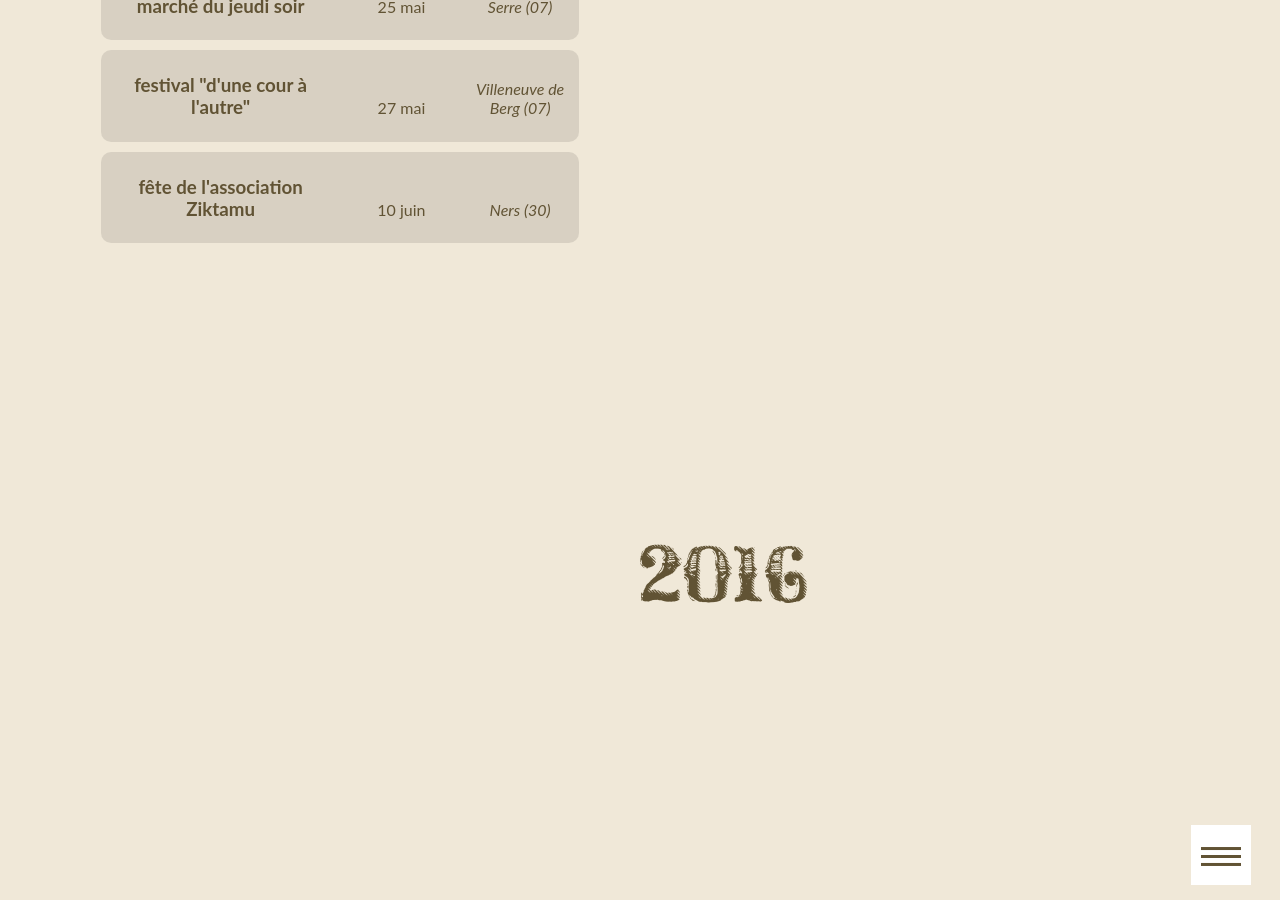
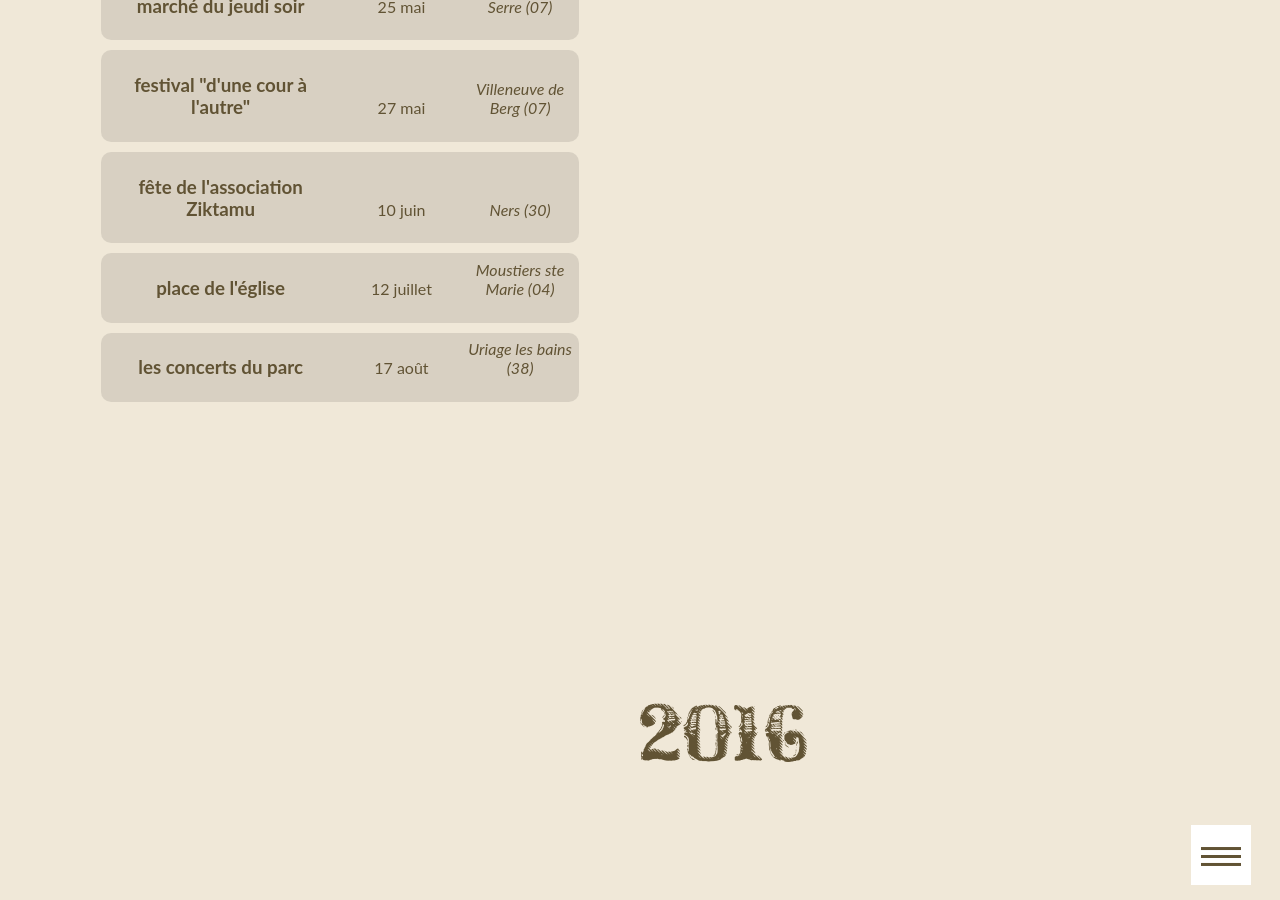
Before and after one commit to ftmftrs/ftmftrs.github.io, a Jekyll site: the page built from concert/index.html, in a window 1280 px wide and 900 px high, scrolled down 1480 px. Built offline with Jekyll 4.4.1, drawn with Linux system fonts in a browser that asks for light colours; Markdown is read by kramdown in place of the engine named in the settings; comment, search, counter and statistics services are not loaded.

Commit message:
Update concerts.yml

```diff
--- a/_data/concerts.yml
+++ b/_data/concerts.yml
@@ -34,6 +34,13 @@
       date: 10 juin
       address: Ners (30)
 
+    - title: place de l'église
+      date: 12 juillet
+      address: Moustiers ste Marie (04)
+
+    - title: les concerts du parc
+      date: 17 août
+      address: Uriage les bains (38)
 
 - name: 2016
   dates:
```
